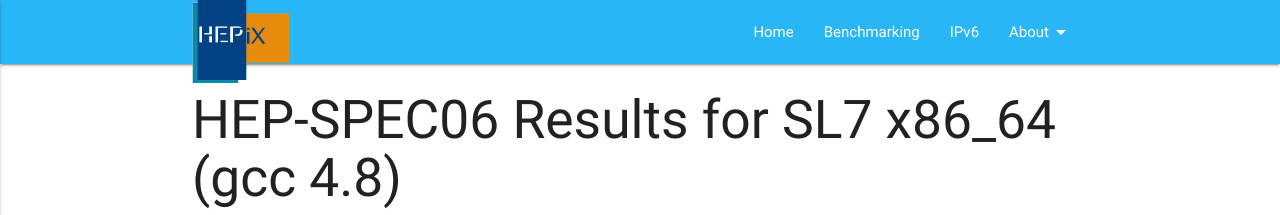
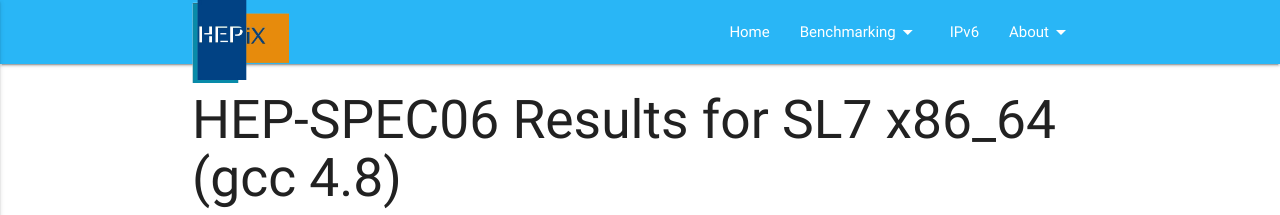
Before and after one commit to HEPiX-Forum/hepix-forum.github.io, a Jekyll site: the page built from _benchmarking/sl7-x86_64-gcc48.md, in a window 1280 px wide. Shown: the top 215 px of the page. Built offline with Jekyll 4.4.1, drawn with Linux system fonts in a browser that asks for light colours.

Commit message:
Insert a dropdown menu for pages matching a collection
- Allow to turn a menu into a dropdown menu if a collection is associated with the menu

```diff
--- a/_config.yml
+++ b/_config.yml
@@ -52,6 +52,3 @@
   benchmarking:
     output: true
     permalink: /benchmarking/:title.html
-  ipv6:
-    output: true
-    permalink: /ipv6/:title.html
--- a/_includes/header.html
+++ b/_includes/header.html
@@ -15,8 +15,20 @@
         {% for path in page_paths %}
           {% assign my_page = site.pages | where: "path", path | first %}
           {% if my_page.menu %}
-            {% if page.url == my_page.url %}
-              <li class="active"><a href="{{ my_page.url | relative_url }}">{{ my_page.menu | escape }}</a></li>
+            {% assign my_page_collection = my_page.name | replace: '.md' '' %}
+            {% if site.[my_page_collection] %}
+              <li>
+                <a class="dropdown-button" data-beloworigin="true" data-alignment="right" data-activates="{{ my_page_collection }}-menu">{{ my_page.menu }}<i class="material-icons right">arrow_drop_down</i></a>
+                <ul id="{{ my_page_collection }}-menu" class="dropdown-content">
+                  <li><a href="{{ my_page.url | relative_url }}">WG Activities</a></li>
+                  <li class="divider"></li>
+                  {% for collection_page in site.[my_page_collection] %}
+                    {% if collection_page.menu %}
+                      <li><a href="{{ collection_page.url }}">{{ collection_page.menu }}</a></li>
+                    {% endif %}
+                  {% endfor %}
+                </ul>
+              </li>
             {% else %}
   	          <li><a href="{{ my_page.url | relative_url }}">{{ my_page.menu | escape }}</a></li>
             {% endif %}
```
Also changed, not shown: _benchmarking/sl6-x86_64-gcc44.md (+1 -0 lines), _benchmarking/sl7-x86_64-gcc48.md (+2 -1 lines).
